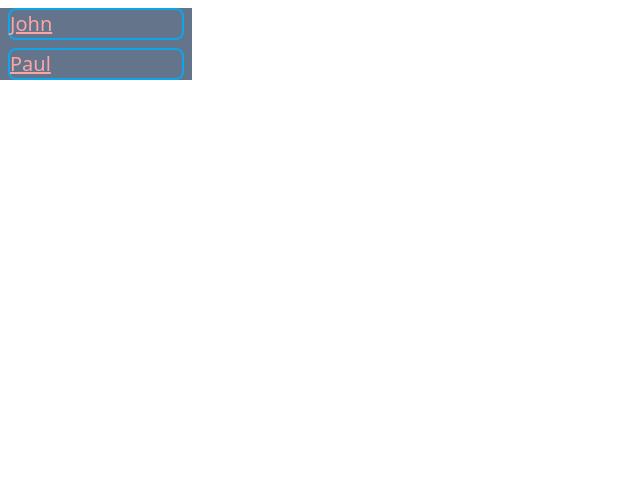
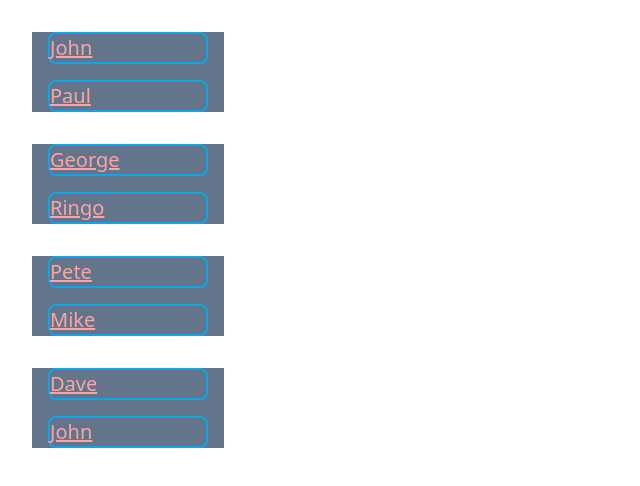
Before and after one commit to kijjuy/bracket-maker, a React (Create React App) app: page / in a window 1280 px wide. Shown: the top 486 px of the page, without its empty margins (0-640 px from the left). Built offline with nearby package versions, Linux system fonts and the light colour scheme.

Commit message:
Added more functionality including generating bracket pairs with variable names

```diff
--- a/src/App.tsx
+++ b/src/App.tsx
@@ -3,8 +3,34 @@ import logo from './logo.svg';
 //import './App.css';
 import DoubleBracketComponent from './components/DoubleBracketComponent.tsx';
 
-//generate an array of 8 random names as strings
-const names = ['John', 'Paul', 'George', 'Ringo', 'Pete', 'Mike', 'Dave', 'John'];
+
+class namePair {
+  constructor(name1 : string , name2: string = "") {
+      this.name1 = name1;
+      this.name2 = name2;
+  }
+
+  name1 : string;
+  name2 : string;
+}
+
+function getBaseLog(x: number, y: number) {
+  return Math.log(y) / Math.log(x);
+}
+
+function makeNamePairs(names: string[]) {
+  const namePairs: namePair[] = [];
+
+  for(let i = 0; i < names.length; i+= 2) {
+    let temp = new namePair(names[i]);
+    if(i < names.length - 1) {
+      temp.name2 = names[i + 1];
+    }
+    namePairs.push(temp);
+  }
+
+  return namePairs;
+}
 
 const bracketStartTPos = 32;
 const bracketStartLPos = 32;
@@ -12,11 +38,19 @@ const bracketStartLPos = 32;
 const bracketCurrentTPos = bracketStartTPos;
 const bracketCurrentLPos = bracketStartLPos;
 
+const names = ['John', 'Paul', 'George', 'Ringo', 'Pete', 'Mike', 'Dave', 'John'];
+
+const fullBrackets = Math.floor(getBaseLog(2, names.length));
+
+const namePairs: namePair[] = makeNamePairs(names);
+
 function App() {
   return (
     <div className=''>
       <div className={`relative left-${bracketCurrentLPos} top-${bracketCurrentTPos}`}>
-        <DoubleBracketComponent name1={names[0]} name2={names[1]}/>
+        {namePairs.map((namePair) => (
+            <DoubleBracketComponent name1={namePair.name1} name2={namePair.name2}/>
+        ))}
 
       </div>
     </div>
--- a/src/components/DoubleBracketComponent.tsx
+++ b/src/components/DoubleBracketComponent.tsx
@@ -5,7 +5,7 @@ interface PropsNames { name1: string; name2: string; }
 
 const DoubleBracketComponent: FC<PropsNames> = (props) : JSX.Element => {
     return (
-        <div className=' w-48 bg-slate-500'>
+        <div className=' w-48 bg-slate-500 m-8'>
             <Player name={props.name1}/>
             <Player name={props.name2}/>
         </div>
--- a/src/components/Player.tsx
+++ b/src/components/Player.tsx
@@ -5,7 +5,7 @@ interface PropsName { name: string; }
 const Player = (props: PropsName) : JSX.Element => {
     return (
         <div>
-            <h2 className='text-red-300 underline text-xl m-2 border-solid border-2 rounded-lg border-sky-500 relative '> {props.name} </h2>
+            <h2 className='text-red-300 underline text-xl m-4 border-solid border-2 rounded-lg border-sky-500 relative'> {props.name} </h2>
         </div>
     );
 }
```
